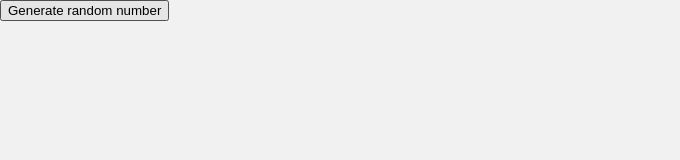
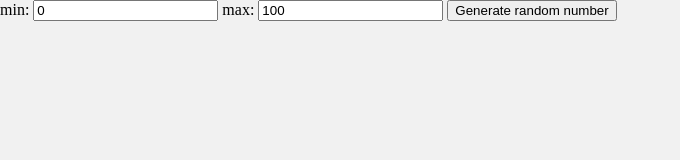
Before and after one commit to Melvynx/random-number-app, a plain HTML site: page index.html in a window 1280 px wide. Shown: the whole page, without its empty margins (0-680 px from the left). Drawn offline with Linux system fonts and the light colour scheme.

Commit message:
add html for min max feature

```diff
--- a/index.html
+++ b/index.html
@@ -7,6 +7,13 @@
     <link rel="stylesheet" href="style.css" />
   </head>
   <body>
+    <label
+      >min:
+      <input id="min" value="0" /> </label
+    ><label
+      >max:
+      <input id="max" value="100" />
+    </label>
     <button id="random-number">Generate random number</button>
     <div id="result"></div>
 
```
